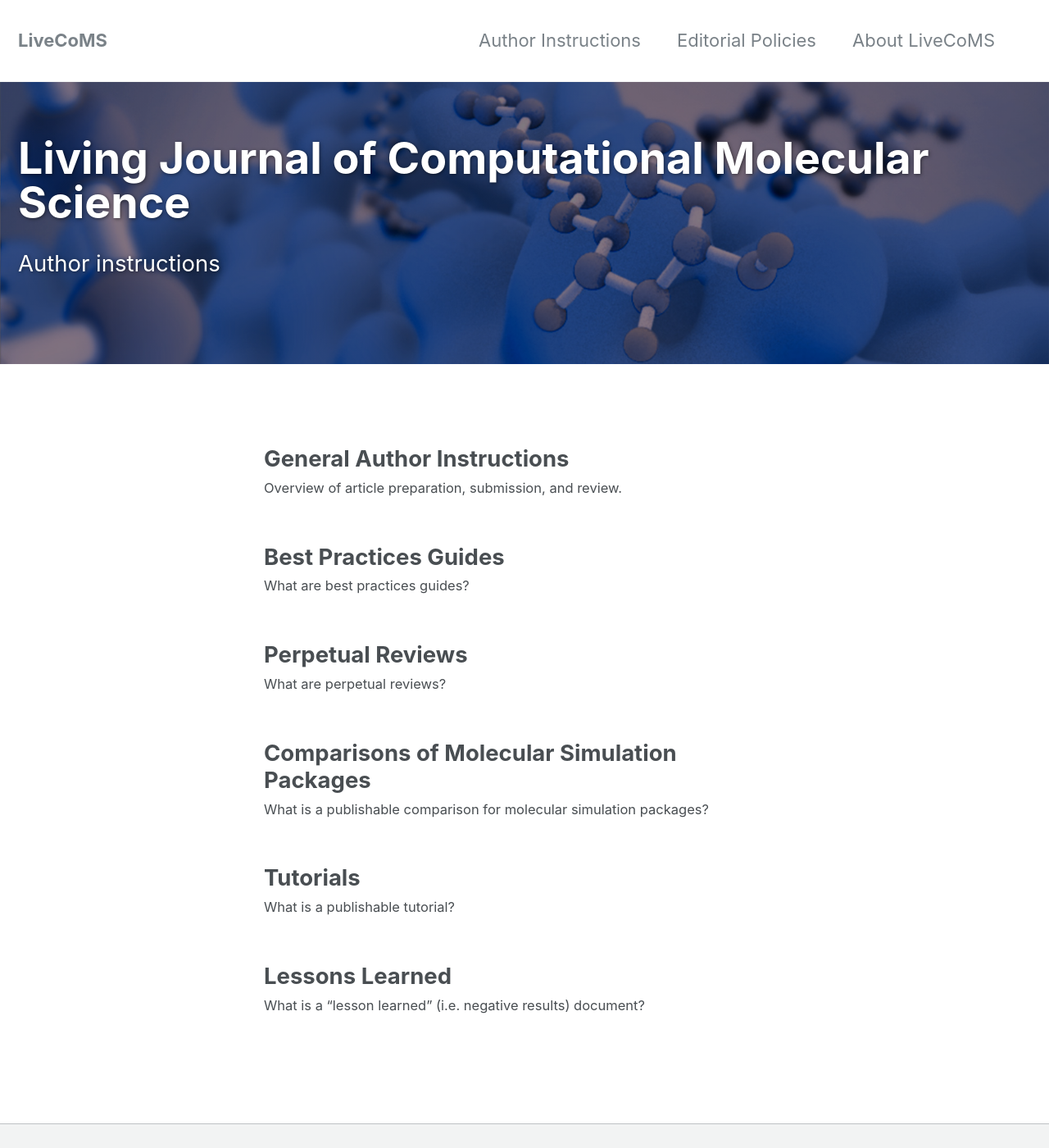
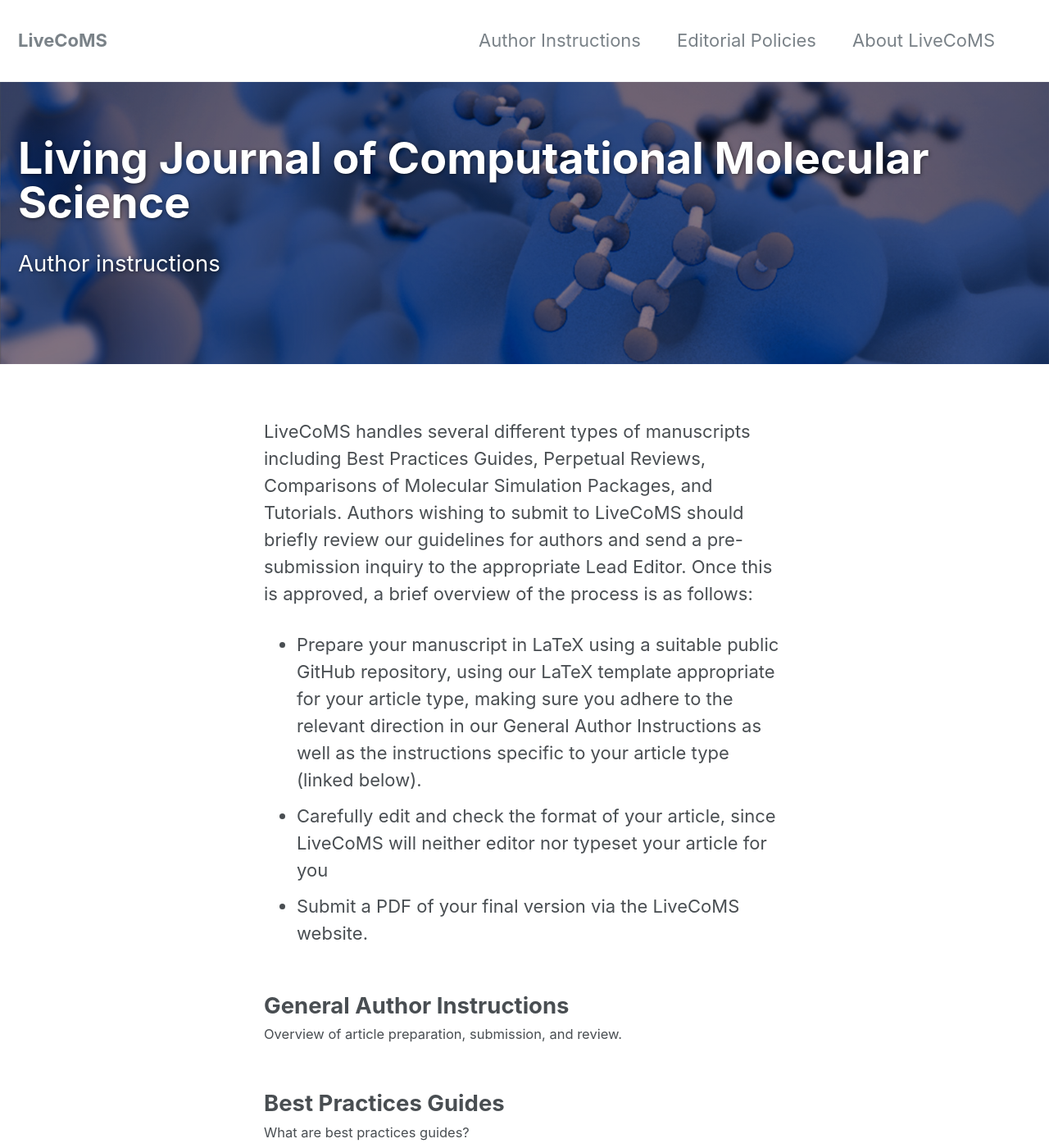
Before and after one commit to livecomsjournal/livecomsjournal.github.io, a Jekyll site: the page built from _author_instructions/index.md, in a window 1280 px wide and 1400 px high. Shown: the whole window at 82% size. Built offline with Jekyll 4.4.1, drawn with Linux system fonts in a browser that asks for light colours.

Commit message:
Add a brief overview of the author process to the main authors page.

```diff
--- a/_author_instructions/index.md
+++ b/_author_instructions/index.md
@@ -9,6 +9,13 @@ header:
 excerpt: "Author instructions"
 ---
 
+LiveCoMS handles several different types of manuscripts including [Best Practices Guides](https://livecomsjournal.github.io/authors/best_practices/), [Perpetual Reviews](https://livecomsjournal.github.io/authors/perpetual_reviews/), [Comparisons of Molecular Simulation Packages](https://livecomsjournal.github.io/authors/compare_simulations/), and [Tutorials](https://livecomsjournal.github.io/authors/tutorials/).
+Authors wishing to submit to LiveCoMS should briefly review our [guidelines for authors](https://livecomsjournal.github.io/authors/policies/) and send a pre-submission inquiry to the appropriate [Lead Editor](http://www.livecomsjournal.org/editorial-board).
+Once this is approved, a brief overview of the process is as follows:
+- Prepare your manuscript in LaTeX using a suitable public GitHub repository, using our [LaTeX template](https://github.com/livecomsjournal/article_templates) appropriate for your article type, making sure you adhere to the relevant direction in our [General Author Instructions](https://livecomsjournal.github.io/authors/policies/) as well as the instructions specific to your article type (linked below).
+- Carefully edit and check the format of your article, since LiveCoMS will neither editor nor typeset your article for you
+- Submit a PDF of your final version via the [LiveCoMS website](livecomsjournal.org).
+
 {% for collection in site.collections %}
   {% if collection.label == "author_instructions" %}
     {% for post in collection.docs %}
```
